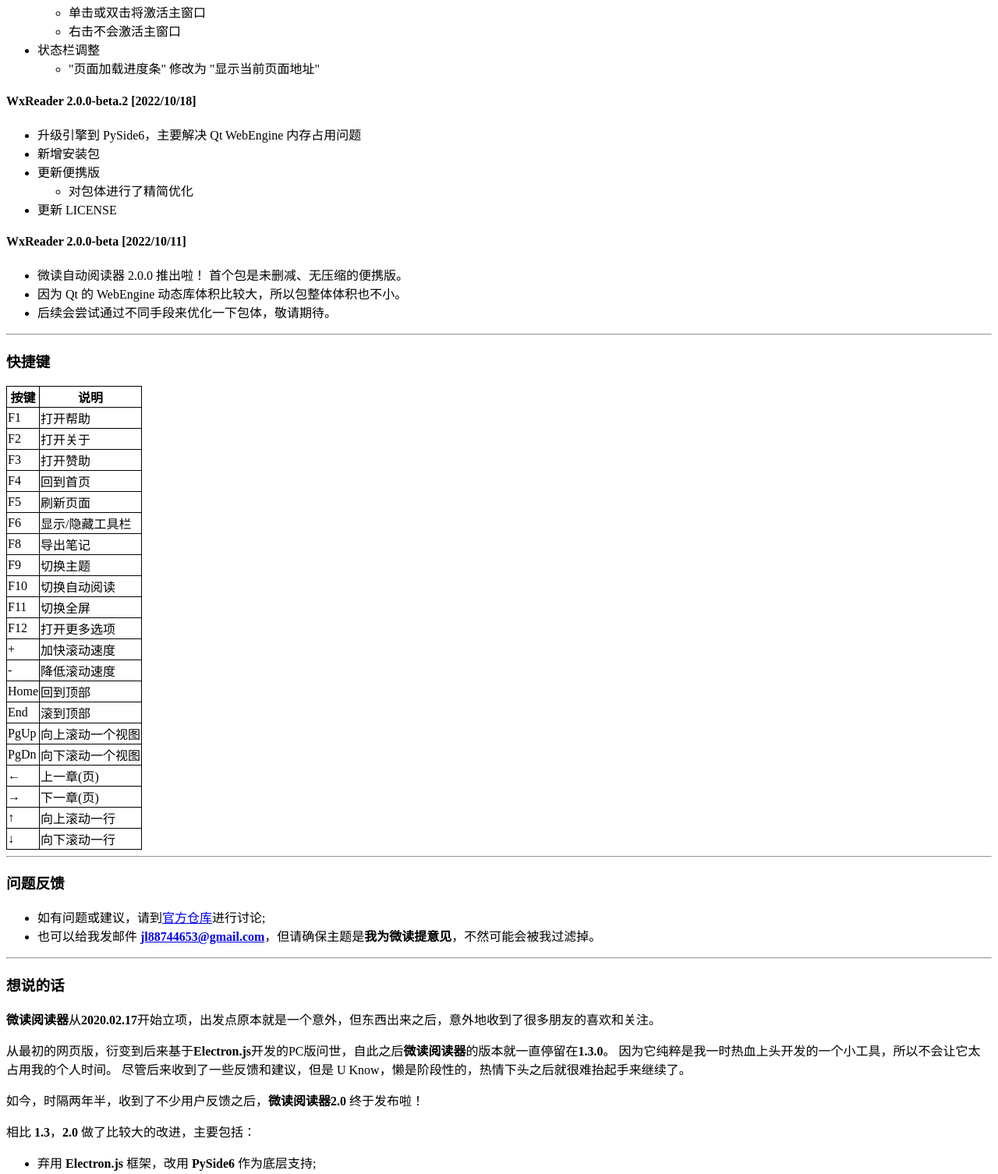
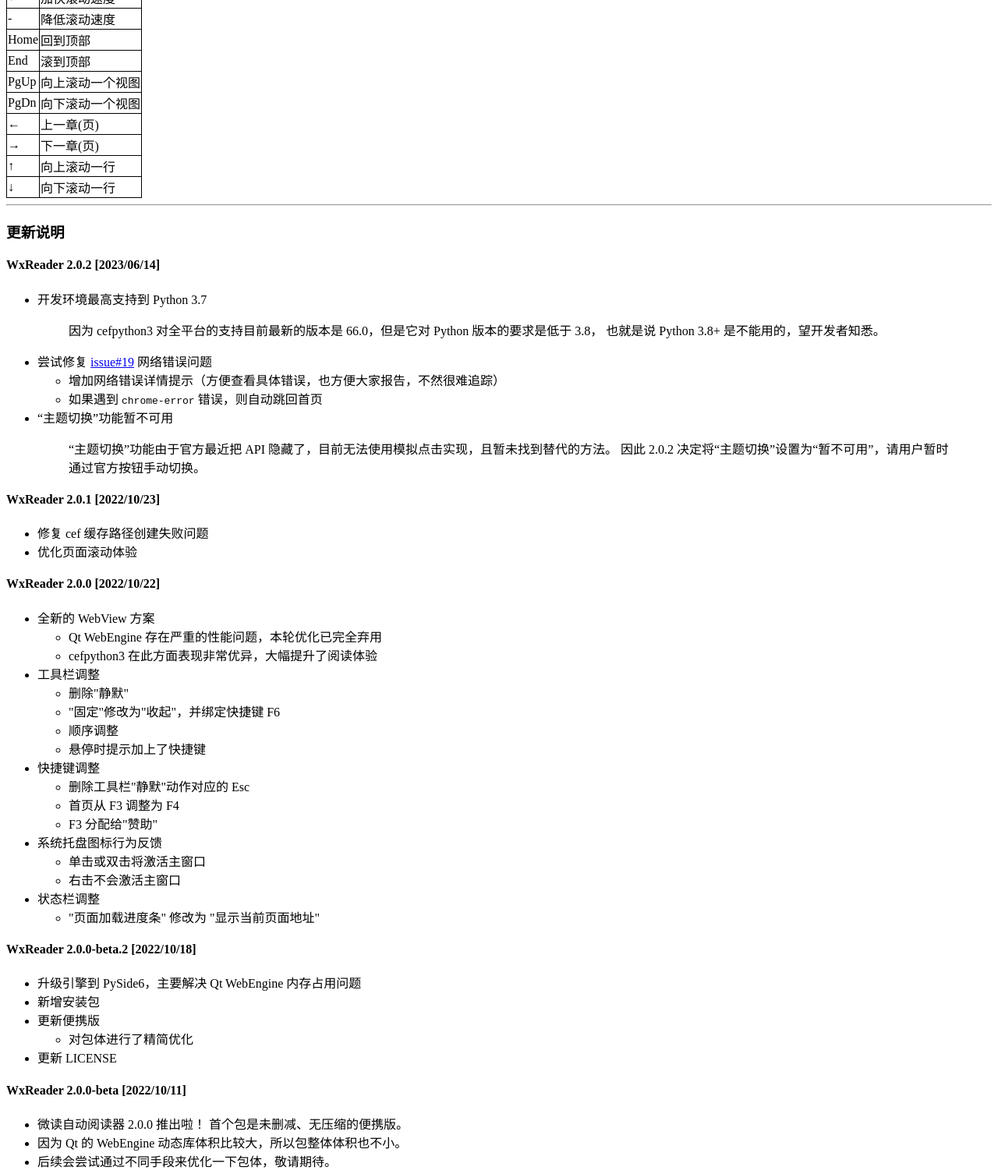
Before and after one commit to DoooReyn/WxReader, a plain HTML site: page resources/html/help.html in a window 1280 px wide. Shown: the part 415-1921 px from the top of the page at 78% size. Drawn offline with Linux system fonts and the light colour scheme.

Commit message:
changelog

```diff
--- a/resources/html/help.html
+++ b/resources/html/help.html
@@ -11,59 +11,6 @@
     </style>
 </head>
 <body>
-<h3 id="更新说明">更新说明</h3>
-<h4 id="wxreader-200-20221022">WxReader 2.0.0 [2022/10/22]</h4>
-<ul>
-    <li>全新的 WebView 方案
-        <ul>
-            <li>Qt WebEngine 存在严重的性能问题，本轮优化已完全弃用</li>
-            <li>cefpython3 在此方面表现非常优异，大幅提升了阅读体验</li>
-        </ul>
-    </li>
-    <li>工具栏调整
-        <ul>
-            <li>删除&quot;静默&quot;</li>
-            <li>&quot;固定&quot;修改为&quot;收起&quot;，并绑定快捷键 F6</li>
-            <li>顺序调整</li>
-            <li>悬停时提示加上了快捷键</li>
-        </ul>
-    </li>
-    <li>快捷键调整
-        <ul>
-            <li>删除工具栏&quot;静默&quot;动作对应的 Esc</li>
-            <li>首页从 F3 调整为 F4</li>
-            <li>F3 分配给&quot;赞助&quot;</li>
-        </ul>
-    </li>
-    <li>系统托盘图标行为反馈
-        <ul>
-            <li>单击或双击将激活主窗口</li>
-            <li>右击不会激活主窗口</li>
-        </ul>
-    </li>
-    <li>状态栏调整
-        <ul>
-            <li>&quot;页面加载进度条&quot; 修改为 &quot;显示当前页面地址&quot;</li>
-        </ul>
-    </li>
-</ul>
-<h4 id="wxreader-200-beta2-20221018">WxReader 2.0.0-beta.2 [2022/10/18]</h4>
-<ul>
-    <li>升级引擎到 PySide6，主要解决 Qt WebEngine 内存占用问题</li>
-    <li>新增安装包</li>
-    <li>更新便携版
-        <ul>
-            <li>对包体进行了精简优化</li>
-        </ul>
-    </li>
-    <li>更新 LICENSE</li>
-</ul>
-<h4 id="wxreader-200-beta-20221011">WxReader 2.0.0-beta [2022/10/11]</h4>
-<ul>
-    <li>微读自动阅读器 2.0.0 推出啦！ 首个包是未删减、无压缩的便携版。</li>
-    <li>因为 Qt 的 WebEngine 动态库体积比较大，所以包整体体积也不小。</li>
-    <li>后续会尝试通过不同手段来优化一下包体，敬请期待。</li>
-</ul>
 <hr>
 <h3 id="快捷键">快捷键</h3>
 <table>
@@ -161,6 +108,85 @@
     </tbody>
 </table>
 <hr>
+<h3 id="更新说明">更新说明</h3>
+<h4 id="wxreader-2-0-2-2023-06-14-">WxReader 2.0.2 [2023/06/14]</h4>
+<ul>
+    <li>开发环境最高支持到 Python 3.7
+        <blockquote>
+            <p>因为 cefpython3 对全平台的支持目前最新的版本是 66.0，但是它对 Python 版本的要求是低于 3.8，
+                也就是说 Python 3.8+ 是不能用的，望开发者知悉。</p>
+        </blockquote>
+    </li>
+    <li>尝试修复 <a href="https://github.com/DoooReyn/WxReader/issues/19">issue#19</a> 网络错误问题
+        <ul>
+            <li>增加网络错误详情提示（方便查看具体错误，也方便大家报告，不然很难追踪）</li>
+            <li>如果遇到 <code>chrome-error</code> 错误，则自动跳回首页</li>
+        </ul>
+    </li>
+    <li>“主题切换”功能暂不可用
+        <blockquote>
+            <p>“主题切换”功能由于官方最近把 API 隐藏了，目前无法使用模拟点击实现，且暂未找到替代的方法。
+                因此 2.0.2 决定将“主题切换”设置为“暂不可用”，请用户暂时通过官方按钮手动切换。</p>
+        </blockquote>
+    </li>
+</ul>
+<h4 id="wxreader-2-0-1-2022-10-23-">WxReader 2.0.1 [2022/10/23]</h4>
+<ul>
+    <li>修复 cef 缓存路径创建失败问题</li>
+    <li>优化页面滚动体验</li>
+</ul>
+<h4 id="wxreader-200-20221022">WxReader 2.0.0 [2022/10/22]</h4>
+<ul>
+    <li>全新的 WebView 方案
+        <ul>
+            <li>Qt WebEngine 存在严重的性能问题，本轮优化已完全弃用</li>
+            <li>cefpython3 在此方面表现非常优异，大幅提升了阅读体验</li>
+        </ul>
+    </li>
+    <li>工具栏调整
+        <ul>
+            <li>删除&quot;静默&quot;</li>
+            <li>&quot;固定&quot;修改为&quot;收起&quot;，并绑定快捷键 F6</li>
+            <li>顺序调整</li>
+            <li>悬停时提示加上了快捷键</li>
+        </ul>
+    </li>
+    <li>快捷键调整
+        <ul>
+            <li>删除工具栏&quot;静默&quot;动作对应的 Esc</li>
+            <li>首页从 F3 调整为 F4</li>
+            <li>F3 分配给&quot;赞助&quot;</li>
+        </ul>
+    </li>
+    <li>系统托盘图标行为反馈
+        <ul>
+            <li>单击或双击将激活主窗口</li>
+            <li>右击不会激活主窗口</li>
+        </ul>
+    </li>
+    <li>状态栏调整
+        <ul>
+            <li>&quot;页面加载进度条&quot; 修改为 &quot;显示当前页面地址&quot;</li>
+        </ul>
+    </li>
+</ul>
+<h4 id="wxreader-200-beta2-20221018">WxReader 2.0.0-beta.2 [2022/10/18]</h4>
+<ul>
+    <li>升级引擎到 PySide6，主要解决 Qt WebEngine 内存占用问题</li>
+    <li>新增安装包</li>
+    <li>更新便携版
+        <ul>
+            <li>对包体进行了精简优化</li>
+        </ul>
+    </li>
+    <li>更新 LICENSE</li>
+</ul>
+<h4 id="wxreader-200-beta-20221011">WxReader 2.0.0-beta [2022/10/11]</h4>
+<ul>
+    <li>微读自动阅读器 2.0.0 推出啦！ 首个包是未删减、无压缩的便携版。</li>
+    <li>因为 Qt 的 WebEngine 动态库体积比较大，所以包整体体积也不小。</li>
+    <li>后续会尝试通过不同手段来优化一下包体，敬请期待。</li>
+</ul>
 <h3 id="问题反馈">问题反馈</h3>
 <ul>
     <li>如有问题或建议，请到<a href="https://github.com/DoooReyn/WxReader">官方仓库</a>进行讨论;</li>
```
Also changed, not shown: resources/html/about.html (+1 -1 lines), CHANGELOG.md.
